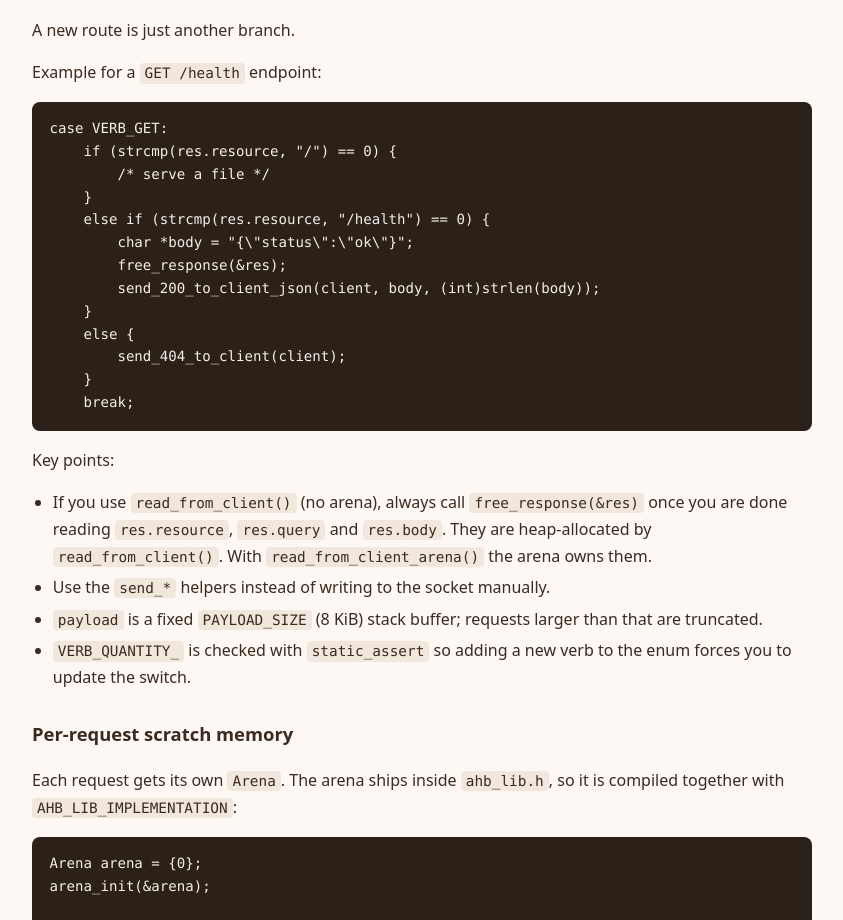
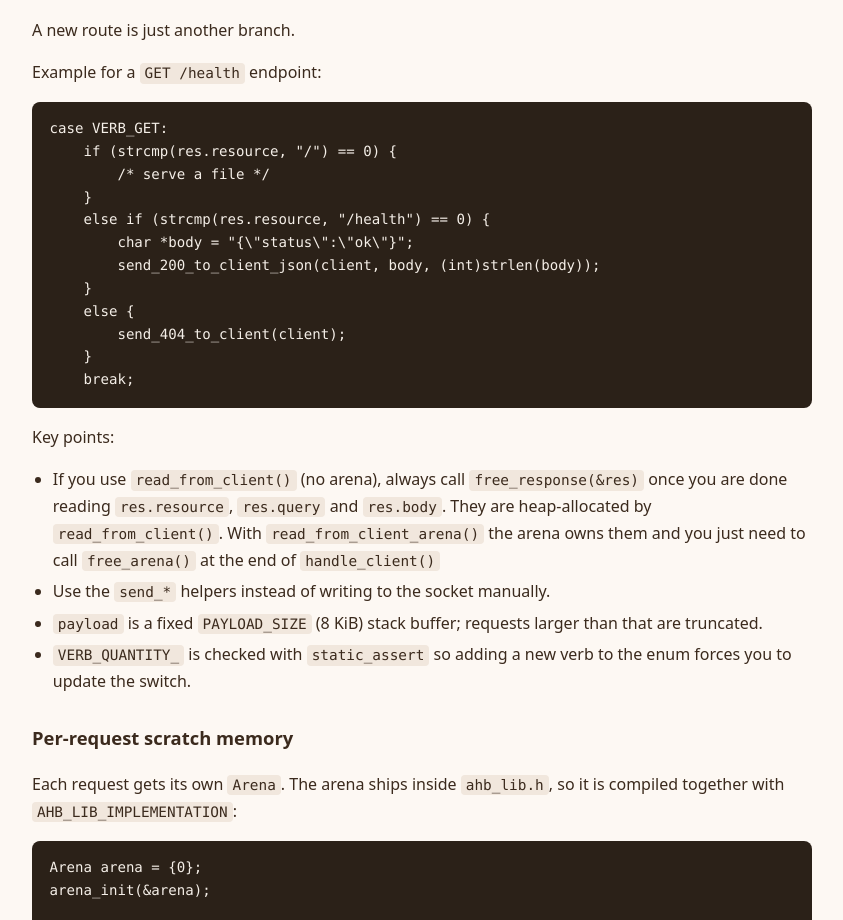
Before and after one commit to amelco/capi, a plain HTML site: page frontend/readme.html in a window 1280 px wide. Shown: the part 2703-3623 px from the top of the page, without its empty margins (218-1061 px from the left). Drawn offline with Linux system fonts and the light colour scheme.

Commit message:
update readme

```diff
--- a/frontend/readme.html
+++ b/frontend/readme.html
@@ -229,7 +229,6 @@
     }
     else if (strcmp(res.resource, "/health") == 0) {
         char *body = "{\"status\":\"ok\"}";
-        free_response(&amp;res);
         send_200_to_client_json(client, body, (int)strlen(body));
     }
     else {
@@ -238,7 +237,7 @@
     break;</code></pre>
   <p>Key points:</p>
   <ul>
-    <li>If you use <code>read_from_client()</code> (no arena), always call <code>free_response(&amp;res)</code> once you are done reading <code>res.resource</code>, <code>res.query</code> and <code>res.body</code>. They are heap-allocated by <code>read_from_client()</code>. With <code>read_from_client_arena()</code> the arena owns them.</li>
+    <li>If you use <code>read_from_client()</code> (no arena), always call <code>free_response(&amp;res)</code> once you are done reading <code>res.resource</code>, <code>res.query</code> and <code>res.body</code>. They are heap-allocated by <code>read_from_client()</code>. With <code>read_from_client_arena()</code> the arena owns them and you just need to call <code>free_arena()</code> at the end of <code>handle_client()</code></li>
     <li>Use the <code>send_*</code> helpers instead of writing to the socket manually.</li>
     <li><code>payload</code> is a fixed <code>PAYLOAD_SIZE</code> (8 KiB) stack buffer; requests larger than that are truncated.</li>
     <li><code>VERB_QUANTITY_</code> is checked with <code>static_assert</code> so adding a new verb to the enum forces you to update the switch.</li>
```
